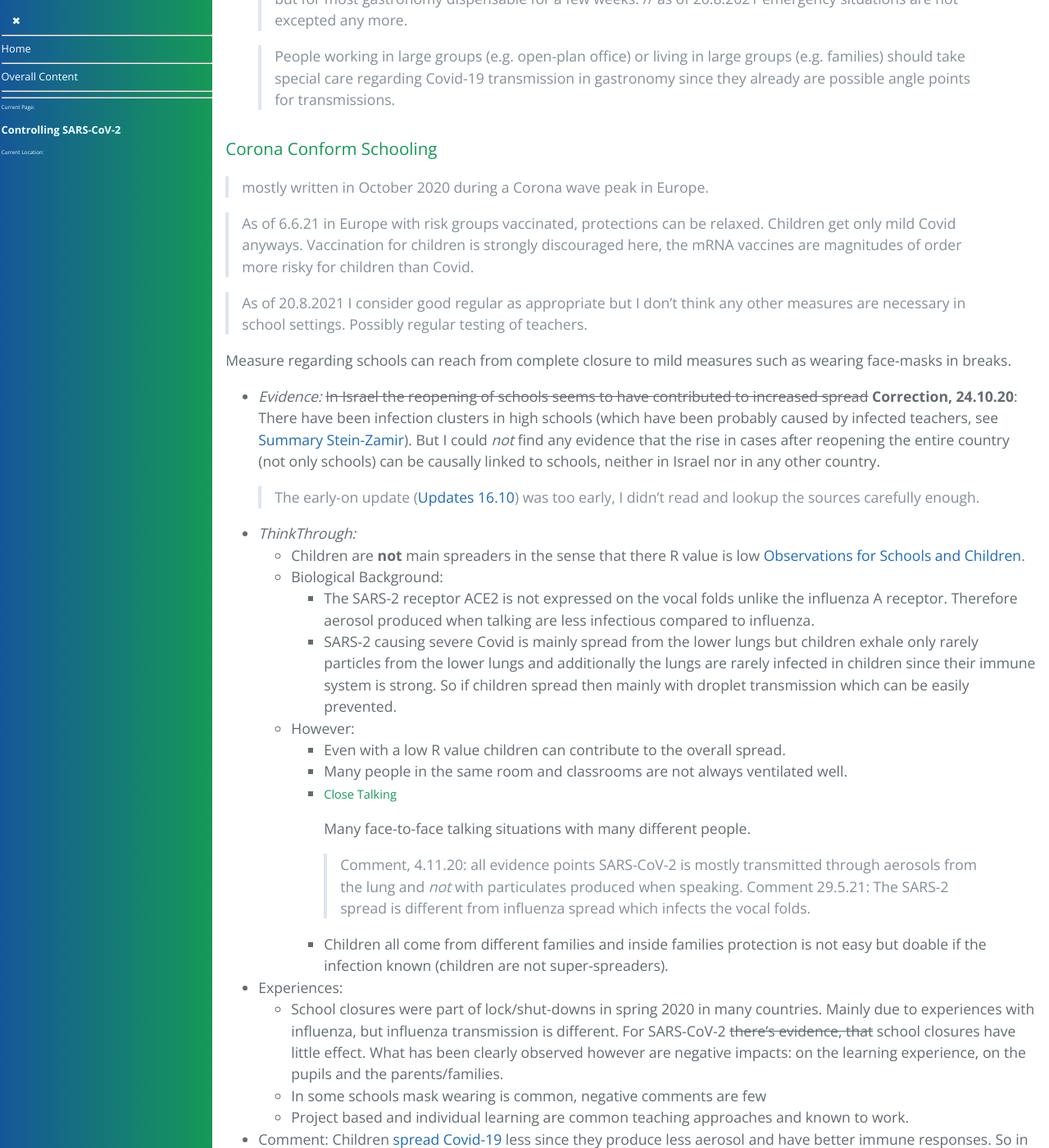
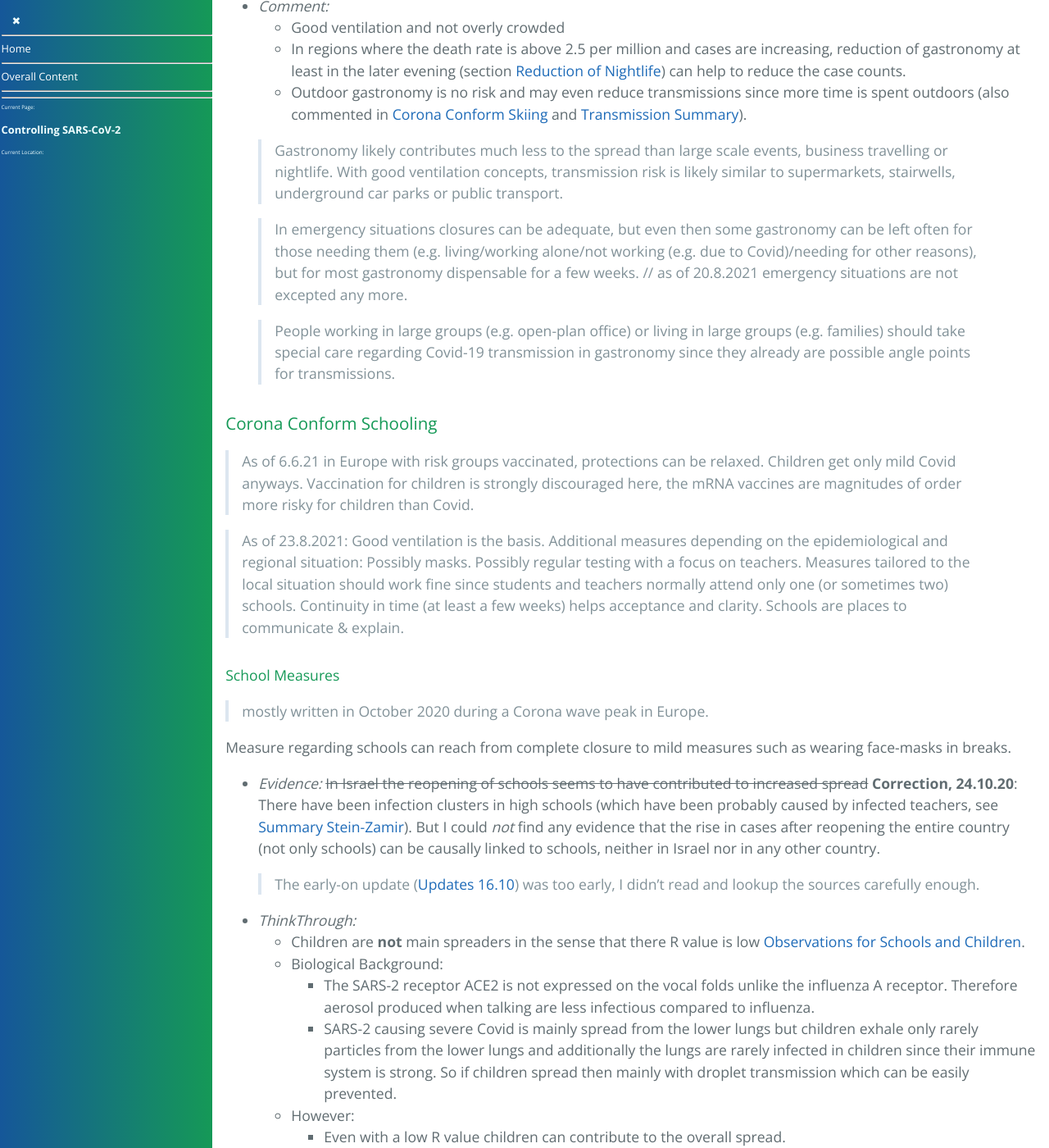
Before and after one commit to forestgrape/coronavirus, a Jekyll site: the page built from 7_social/controlling.md, in a window 1280 px wide and 1400 px high, scrolled down 17378 px. Shown: the whole window at 82% size. Built offline with Jekyll 4.4.1, drawn with Linux system fonts in a browser that asks for light colours; our own code applies the rules of GitHub Pages for plain Markdown files; some of the changed text lies outside the part shown.

Commit message:
note on testing benefits and clarified school measures

```diff
--- a/7_social/controlling.md
+++ b/7_social/controlling.md
@@ -286,6 +286,13 @@
 -->
 
 ### Testing Benefits
+
+> **To be redone** (23.8.21). I opted here back in 2020 for benefit associated testing, it is widespread now in 2021. However not in the sense this was once intended and written back in November 2020:
+> * The idea was to have easy accessible tests without 'punishment' upon a positive test result and some motivation to take tests in *sensible* situations and not required testing for day-to-day life.
+  >> In Switzerland antigen test are free to obtain in pharmacies (limited number per month). I consider this a good solution in sensible situations one can do two times a morning before breakfast test and if both are negative, changes are low for a Covid infection ([Covid Diagnosis](../3_medical/diagnosis_and_viral_load.md)).
+> * In November 2020 the situation was different than now in than in August 2021: [Immunisation options](../10_vaccines/immunization.md) for risk groups are available and   promising treatments options are proposed (citations in work; on this page there is 'only' a brainstorming chapter on [Topical Treatments](../6_prevention_and_treatment/topical_treatment.md)).
+
+
 Often turning up for test is not associated with any benefits, on the contrary if tested positive for Covid in many countries a home [isolation rules](#covid-19-cases-and-quarantine) apply and one needs to disclose contacts and possibly movement history. A different approach is whitelist testing e.g. those who test negative get benefits.
 * Experiences:
   * Many countries require negative tests for entry.
@@ -454,11 +461,13 @@
 
 ### Corona Conform Schooling
 
-> mostly written in October 2020 during a Corona wave peak in Europe.
 
 > As of 6.6.21 in Europe with risk groups vaccinated, protections can be relaxed. Children get only mild Covid anyways. Vaccination for children is strongly discouraged here, the mRNA vaccines are magnitudes of order more risky for children than Covid.
 
-> As of 20.8.2021 I consider good regular as appropriate but I don't think any other measures are necessary in school settings. Possibly regular testing of teachers.
+> As of 23.8.2021: Good ventilation is the basis. Additional measures depending on the epidemiological and regional situation: Possibly masks. Possibly regular testing with a focus on teachers. Measures tailored to the local situation should work fine since students and teachers normally attend only one (or sometimes two) schools. Continuity in time (at least a few weeks) helps acceptance and clarity. Schools are  places to communicate & explain.
+
+#### School Measures
+> mostly written in October 2020 during a Corona wave peak in Europe.
 
 Measure regarding schools can reach from complete closure to mild measures such as wearing face-masks in breaks.
 * _Evidence:_  ~~In Israel the reopening of schools seems to have contributed to increased spread~~ **Correction, 24.10.20**: There have been infection clusters in high schools (which have been probably caused by infected teachers, see [Summary Stein-Zamir](../5_epidemiological/spread_analyses.md#summary-stein-zamir)). But I could *not* find any evidence that the rise in cases after reopening the entire country (not only schools) can be causally linked to schools, neither in Israel nor in any other country.
```
